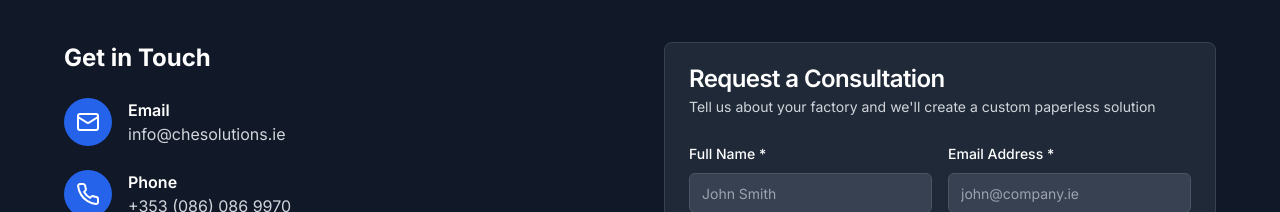
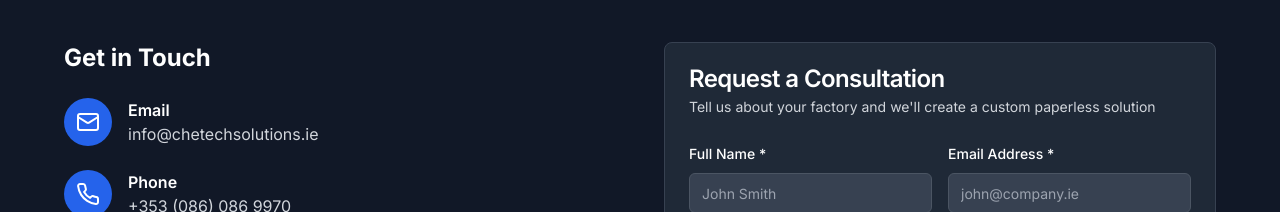
Before and after one commit to mohamed-shiha/CheSolutions, a Next.js app: page / in a window 1280 px wide. Shown: the part 2700-2912 px from the top of the page. Built offline with nearby package versions, Linux system fonts and the light colour scheme.

Commit message:
Update domain from chesolutions.ie to chetechsolutions.ie

```diff
--- a/app/page.tsx
+++ b/app/page.tsx
@@ -276,7 +276,7 @@ export default function HomePage() {
                     </div>
                     <div>
                       <h4 className="font-semibold text-white">Email</h4>
-                      <p className="text-gray-300">info@chesolutions.ie</p>
+                      <p className="text-gray-300">info@chetechsolutions.ie</p>
                     </div>
                   </div>
                   <div className="flex items-center space-x-4">
--- a/components/contact-form.tsx
+++ b/components/contact-form.tsx
@@ -64,7 +64,7 @@ ${formData.message}
       `.trim()
 
       // Create mailto link
-      const mailtoLink = `mailto:info@chesolutions.ie?subject=${encodeURIComponent(subject)}&body=${encodeURIComponent(body)}`
+      const mailtoLink = `mailto:info@chetechsolutions.ie?subject=${encodeURIComponent(subject)}&body=${encodeURIComponent(body)}`
 
       // Try to submit to a form handler first (if available)
       try {
--- a/next.config.mjs
+++ b/next.config.mjs
@@ -2,7 +2,7 @@
 const nextConfig = {
   output: 'export',
   trailingSlash: true,
-  assetPrefix: process.env.NODE_ENV === 'production' ? 'https://chesolutions.ie' : '',
+  assetPrefix: process.env.NODE_ENV === 'production' ? 'https://chetechsolutions.ie' : '',
   eslint: {
     ignoreDuringBuilds: true,
   },
```
Also changed, not shown: 1 other file (tests, documents, lock files or other folders).
